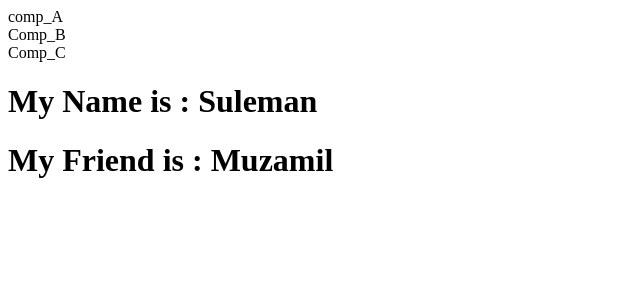
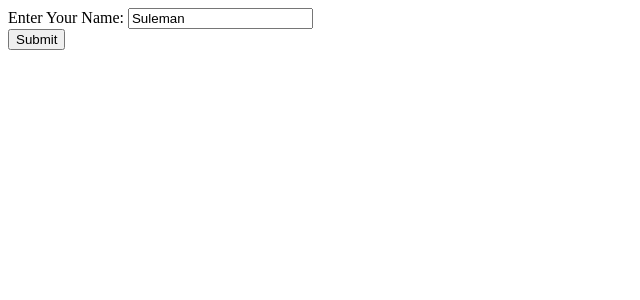
Before and after one commit to Muhammad-Sulman/ReactFirstApp, a React (Vite) app in the folder react-App1.0/: page / in a window 1280 px wide. Shown: the top 300 px of the page, without its empty margins (0-640 px from the left). Built offline with nearby package versions, Linux system fonts and the light colour scheme.

Commit message:
Controlled Component with class

```diff
--- a/react-App1.0/src/App.jsx
+++ b/react-App1.0/src/App.jsx
@@ -21,8 +21,10 @@
 // import StylingComponent from './StylingComponent';
 // import BsComponent from './BsComponent';
 
-import { createContext } from "react";
-import Comp_A from "./comp_A";
+import ControlledComp from "./ControlledComp";
+
+// import { createContext } from "react";
+// import Comp_A from "./comp_A";
 
 // import UseEffectComp from "./UseEffectComp";
 
@@ -40,8 +42,8 @@ import Comp_A from "./comp_A";
 // const friends = ["Ali", "Hamza", "Muzamil", "Shah"];
 
 // useContext hook
-export const NameContext =  createContext();
-export const Friend =  createContext();
+// export const NameContext =  createContext();
+// export const Friend =  createContext();
 
 
 function App() {
@@ -74,11 +76,12 @@ function App() {
           {/* <ClassState></ClassState>
           <FunctionalState></FunctionalState> */}
           {/* <UseEffectComp></UseEffectComp> */}
-          <NameContext.Provider  value={"Suleman"}>
+          {/* <NameContext.Provider  value={"Suleman"}>
             <Friend.Provider value={"Muzamil"}>
             <Comp_A></Comp_A>
             </Friend.Provider>
-          </NameContext.Provider>
+          </NameContext.Provider> */}
+          <ControlledComp></ControlledComp>
 
 
 
--- /dev/null
+++ b/react-App1.0/src/ControlledComp.jsx
@@ -0,0 +1,44 @@
+import React from 'react'
+
+export default class ControlledComp extends React.Component {
+
+    constructor(props) {
+        super(props)
+
+        this.state = {
+            name: "Suleman"
+        }
+    }
+
+    handleForm = (event) => {
+        // console.log(event)
+        // console.log(event.target)
+        // console.log(event.target.value)
+        this.setState({
+            name: event.target.value
+            // name: event.target.value.toLowerCase()
+            // name: event.target.value.toLowerCase().substring(0, 15)
+        })
+    }
+
+    handleSubmit = (e) => {
+        e.preventDefault()
+        // console.log(e)
+        // console.log(e.target)
+        // console.log(e.target[0].value)
+        console.log(e.target[0].value.toUpperCase())
+    }
+
+    render() {
+    return (
+            <div>
+                <form onSubmit={this.handleSubmit}>
+                    <label htmlFor="">Enter Your Name: </label>
+                    <input type="text" value={this.state.name}  onChange={this.handleForm} />
+                    <br />
+                    <button type="submit"  value="submit" >Submit</button>
+                </form>
+            </div>
+        )
+    }
+}
```
